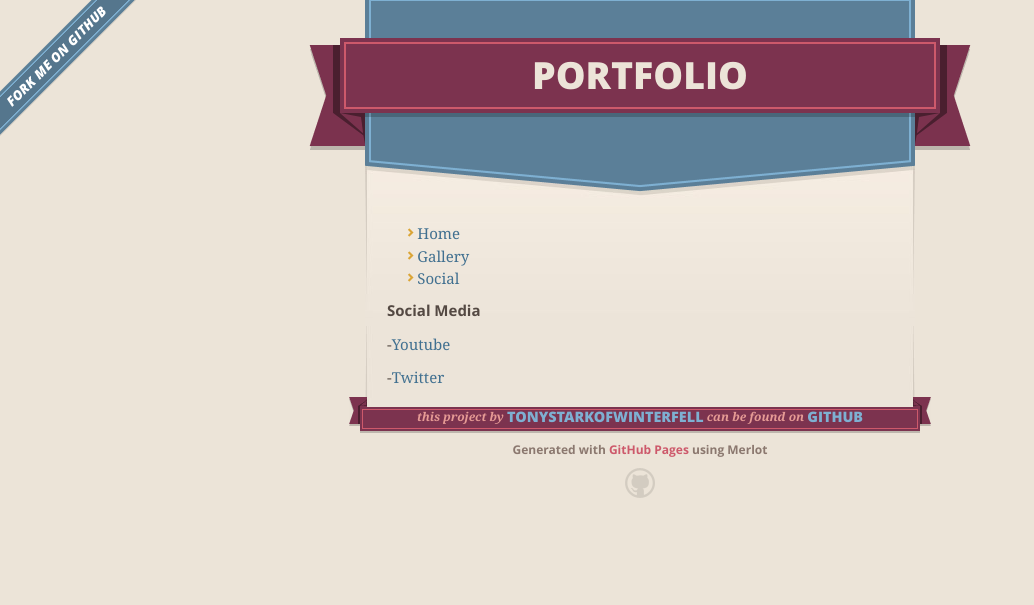
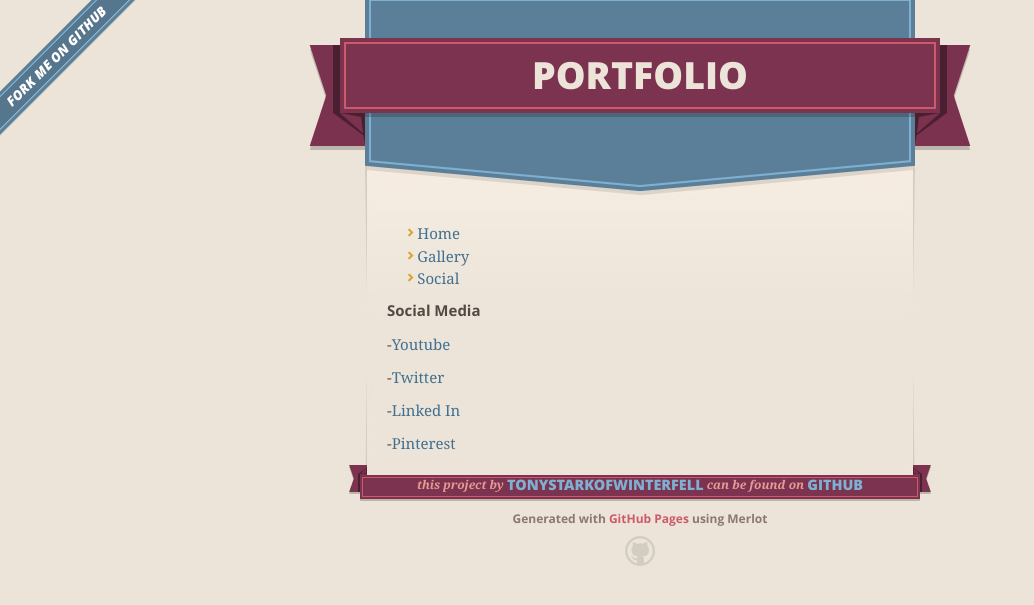
Before and after one commit to TonyStarkOfWinterfell/portfolio, a Jekyll site: the page built from social.md, in a window 1280 px wide. Shown: the top 605 px of the page, without its empty margins (0-1034 px from the left). Built offline with Jekyll 4.4.1, drawn with Linux system fonts in a browser that asks for light colours; our own code applies the rules of GitHub Pages for plain Markdown files; the repository's description, which GitHub fills in, is left out.

Commit message:
Update social.md

```diff
--- a/social.md
+++ b/social.md
@@ -7,3 +7,12 @@
 
 
 -[Twitter](https://twitter.com/IndustriesReid)
+
+
+
+
+-[Linked In](https://www.linkedin.com/in/lewis-reid-warren-1b77861a3/)
+
+
+
+-[Pinterest](https://www.pinterest.co.uk/RWIndustries/)
```
